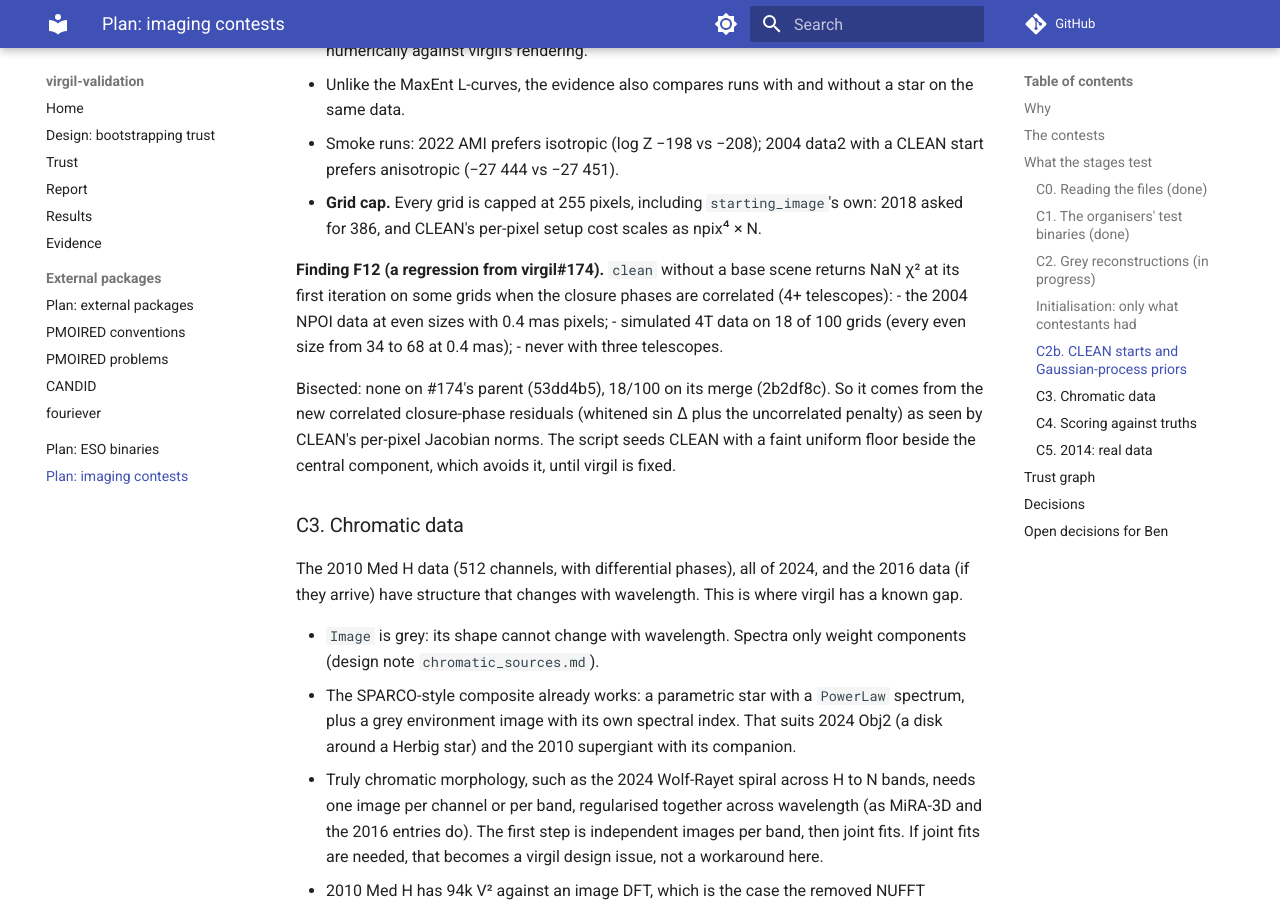
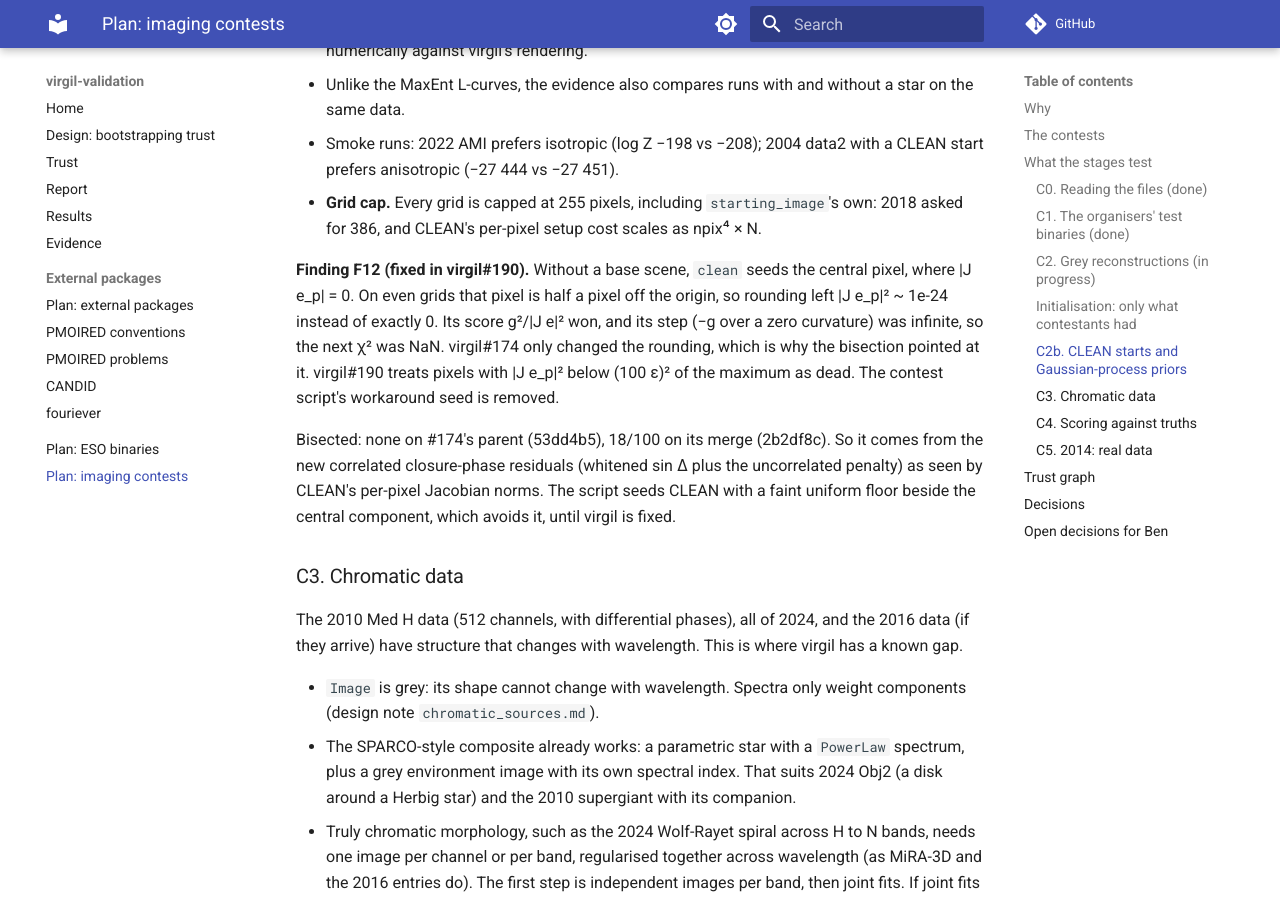
Before and after one commit to benjaminpope/virgil-validation, an MkDocs documentation site: the page built from docs/plan_imaging_contests.md, in a window 1280 px wide and 900 px high, scrolled down 9413 px. Built offline with MkDocs 1.6.1 and Material for MkDocs 9.7.7, drawn with Linux system fonts in a browser that asks for light colours; comment, search, counter and statistics services are not loaded.

Commit message:
F11 and F12 fixed (virgil#174, #190): passing checks, ledger and README; pin virgil edd0b81; drop the contest script's CLEAN seed workaround
Co-Authored-By: Claude Opus 5.5 <noreply@anthropic.com>

```diff
--- a/docs/plan_imaging_contests.md
+++ b/docs/plan_imaging_contests.md
@@ -330,13 +330,14 @@ and `--halo`:
   `starting_image`'s own: 2018 asked for 386, and CLEAN's per-pixel setup
   cost scales as npix⁴ × N.
 
-**Finding F12 (a regression from virgil#174).** `clean` without a base
-scene returns NaN χ² at its first iteration on some grids when the closure
-phases are correlated (4+ telescopes):
-- the 2004 NPOI data at even sizes with 0.4 mas pixels;
-- simulated 4T data on 18 of 100 grids (every even size from 34 to 68 at
-  0.4 mas);
-- never with three telescopes.
+**Finding F12 (fixed in virgil#190).** Without a base scene, `clean` seeds
+the central pixel, where |J e_p| = 0. On even grids that pixel is half a
+pixel off the origin, so rounding left |J e_p|² ~ 1e-24 instead of
+exactly 0. Its score g²/|J e|² won, and its step (−g over a zero
+curvature) was infinite, so the next χ² was NaN. virgil#174 only changed
+the rounding, which is why the bisection pointed at it. virgil#190 treats
+pixels with |J e_p|² below (100 ε)² of the maximum as dead. The
+contest script's workaround seed is removed.
 
 Bisected: none on #174's parent (53dd4b5), 18/100 on its merge (2b2df8c).
 So it comes from the new correlated closure-phase residuals (whitened sin Δ
```
Also changed, not shown: README.md (+2 -2 lines), 5 other files.
